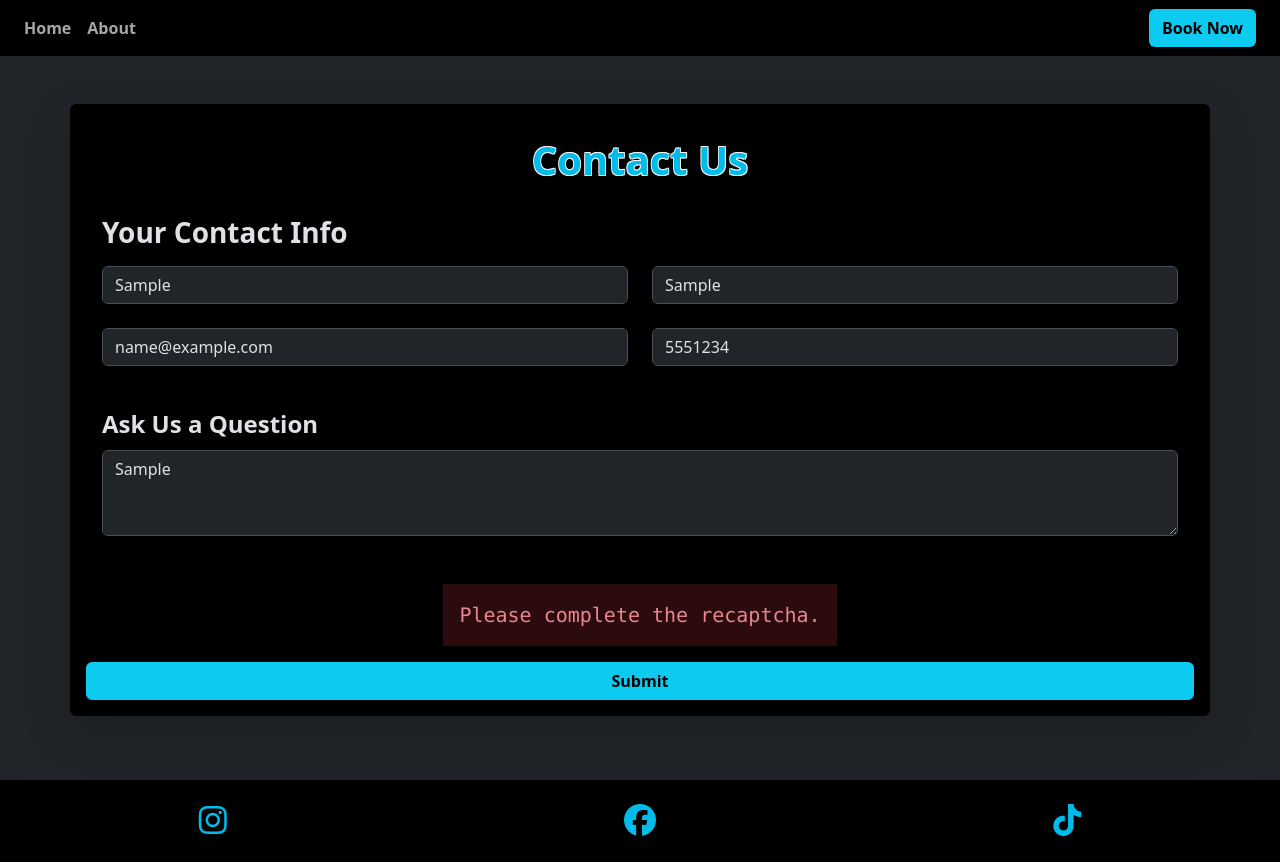
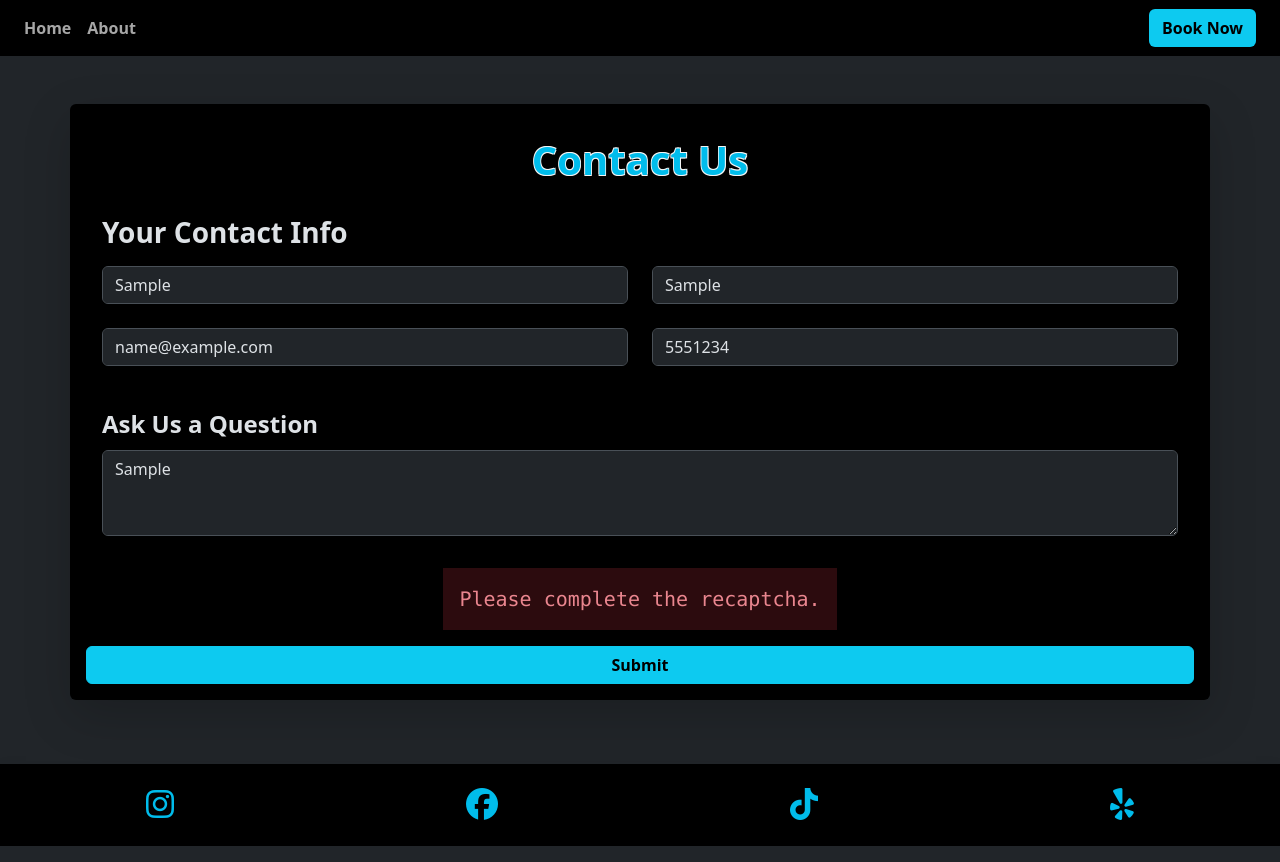
Before and after one commit to purpl3pineapple/Iceman-Security, a plain HTML site: page pages/contact.html in a window 1280 px wide. Both pictures are taken after typing "Sample", "Sample", "name@example.com", "5551234", "Sample" into the empty fields and a click on the button "Submit". Drawn offline with nearby package versions, Linux system fonts and the light colour scheme.

Commit message:
adding footer links/fixing styling

```diff
--- a/pages/contact.html
+++ b/pages/contact.html
@@ -143,7 +143,7 @@
             ></textarea>
           </div>
           <div
-            class="w-auto mx-auto d-flex flex-sm-column flex-md-row align-items-center justify-content-between"
+            class="w-auto mx-3 d-flex flex-sm-column flex-md-row align-items-center justify-content-between"
           >
             <div
               class="g-recaptcha mb-3"
@@ -155,13 +155,13 @@
             ></div>
             <div
               id="captcha-success"
-              class="d-none mx-auto mt-3 p-3 fs-5 bg-success-subtle text-success-emphasis font-monospace"
+              class="d-none mx-auto p-3 fs-5 bg-success-subtle text-success-emphasis font-monospace"
             >
               VALIDATION_SUCESS
             </div>
             <div
               id="captcha-failed"
-              class="d-none mx-auto mt-3 p-3 fs-5 bg-danger-subtle text-danger-emphasis font-monospace"
+              class="d-none mx-auto p-3 fs-5 bg-danger-subtle text-danger-emphasis font-monospace"
             >
               VALIDATION_FAILURE
             </div>
@@ -179,9 +179,22 @@
       <footer
         class="w-100 py-4 bg-black shadow text-center fs-6 mt-5 d-flex justify-content-around align-items-center align-self-end"
       >
-        <a href=""><i class="fa-brands fa-instagram"></i></a>
+        <a
+          href="https://www.instagram.com/icemansecurity/?hl=en"
+          target="_blank"
+          ><i class="fa-brands fa-instagram"></i
+        ></a>
         <a href=""><i class="fa-brands fa-facebook"></i></a>
-        <a href=""><i class="fa-brands fa-tiktok"></i></a>
+        <a
+          href="https://www.tiktok.com/@icemansecurity4"
+          target="_blank"
+          ><i class="fa-brands fa-tiktok"></i
+        ></a>
+        <a
+          href="https://www.yelp.com/biz/iceman-security-wilmington-2"
+          target="_blank"
+          ><i class="fa-brands fa-yelp"></i
+        ></a>
       </footer>
       <script
         src="https://cdn.jsdelivr.net/npm/bootstrap@5.3.3/dist/js/bootstrap.bundle.min.js"
```
Also changed, not shown: index.html (+10 -1 lines), pages/about.html (+15 -2 lines), pages/signup.html (+18 -5 lines).
